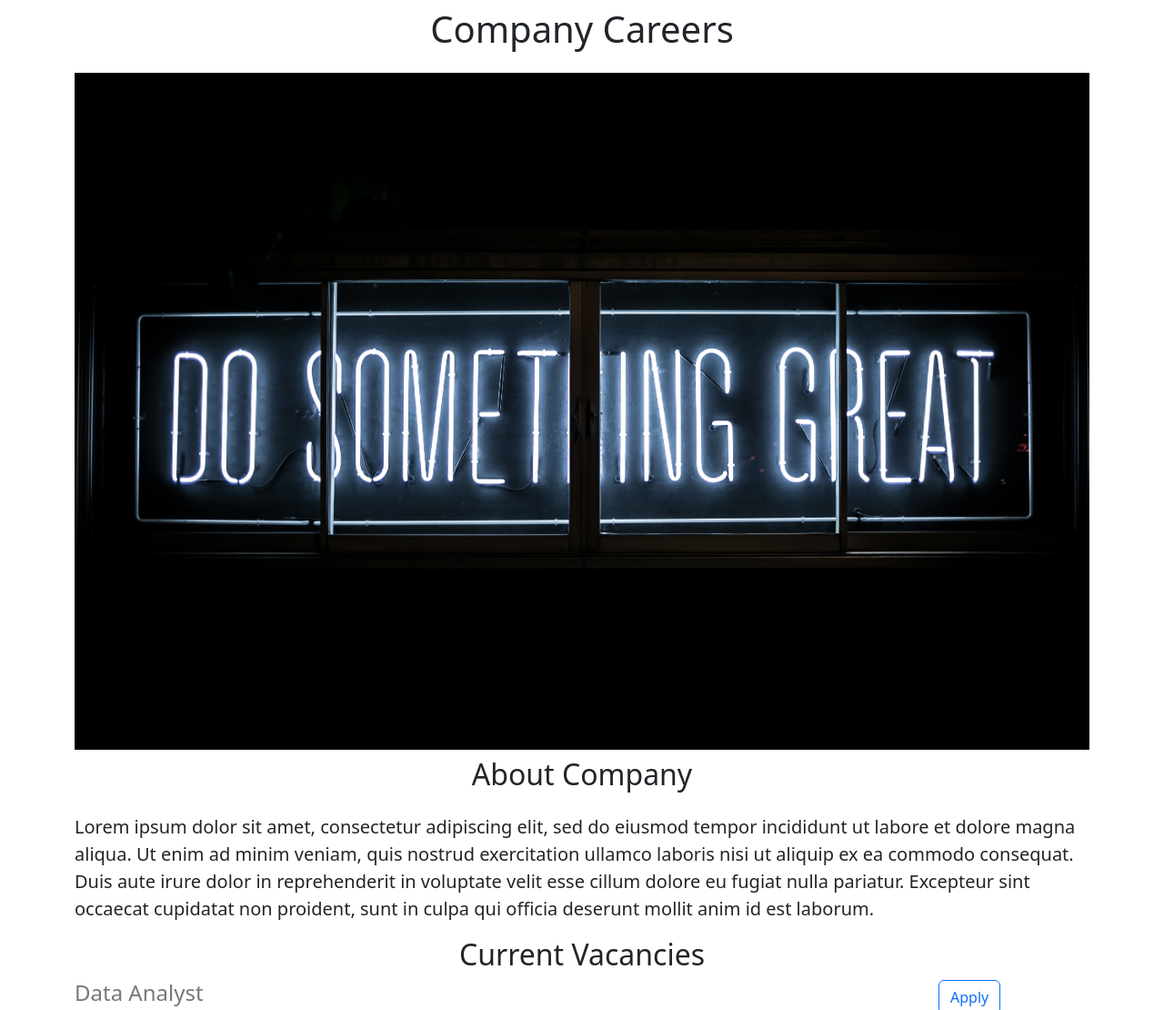
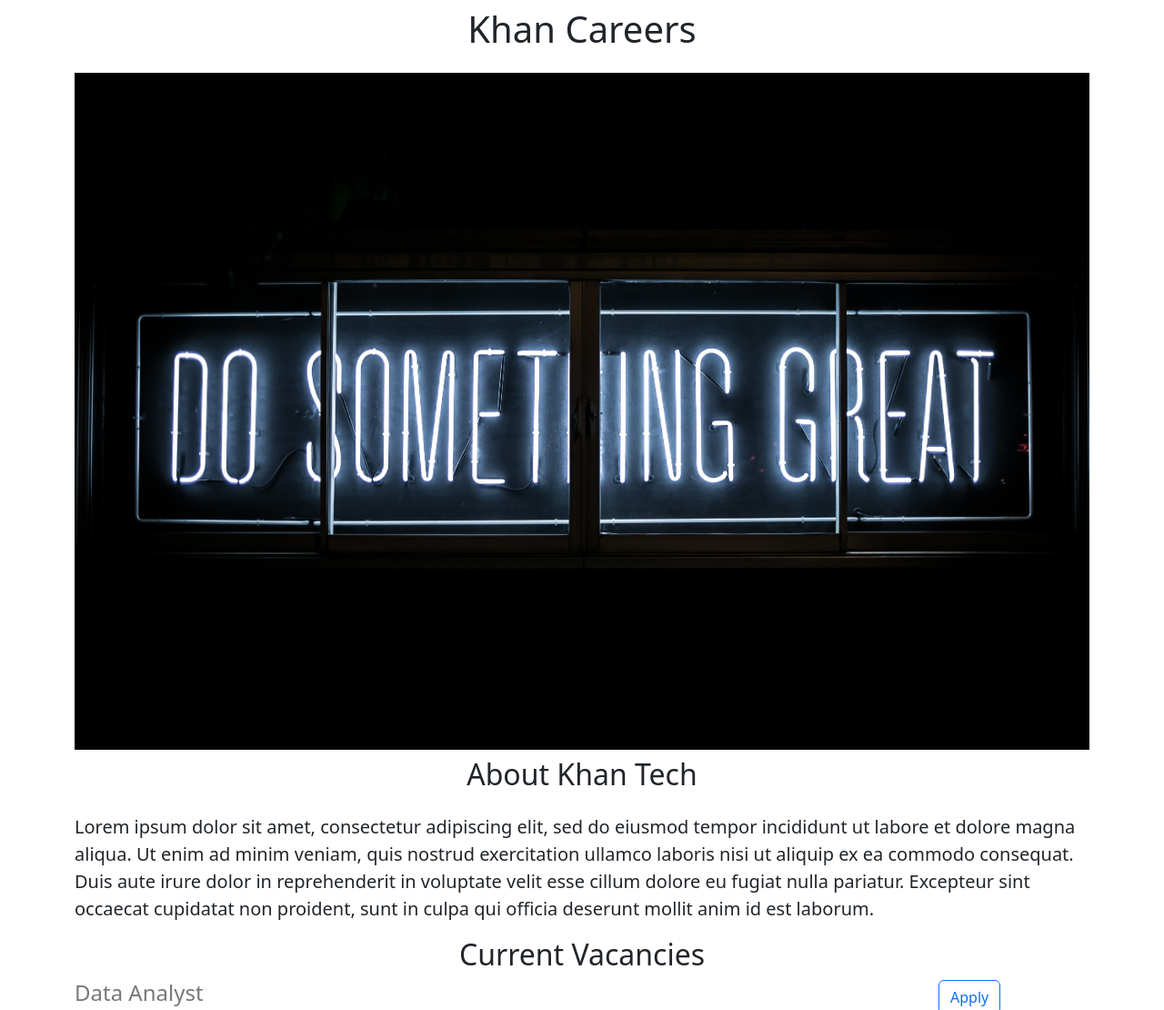
Before and after one commit to azsk4/careers-website-v2, a Flask app: page / in a window 1280 px wide. Shown: the top 1110 px of the page at 91% size. Run offline with Flask 3, Linux system fonts and the light colour scheme.

Commit message:
made some changes

```diff
--- a/app.py
+++ b/app.py
@@ -31,7 +31,7 @@ JOBS = [
 
 @app.route("/")  # registered a route to the app
 def hello_world():
-  return render_template('home.html', jobs=JOBS, company_name='Company')
+  return render_template('home.html', jobs=JOBS, company_name='Khan')
 
 @app.route("/api/jobs")
 def list_jobs():
--- a/templates/home.html
+++ b/templates/home.html
@@ -16,7 +16,7 @@
       <h1 class ="text-center mt-2 mb-4">{{company_name}} Careers</h1>
       <img class = "img-fluid"  id="banner" src= "https://personal-website--akhan98.repl.co/static/banner.jpg">
       <h2 class ="text-center mt-2 mb-4">
-        About {{company_name}}
+        About {{company_name}} Tech
       </h2>
       <p class = "lead">Lorem ipsum dolor sit amet, consectetur adipiscing elit, sed do eiusmod tempor incididunt ut labore et dolore magna aliqua. Ut enim ad minim veniam, quis nostrud exercitation ullamco laboris nisi ut aliquip ex ea commodo consequat. Duis aute irure dolor in reprehenderit in voluptate velit esse cillum dolore eu fugiat nulla pariatur. Excepteur sint occaecat cupidatat non proident, sunt in culpa qui officia deserunt mollit anim id est laborum.</p>
 
```
